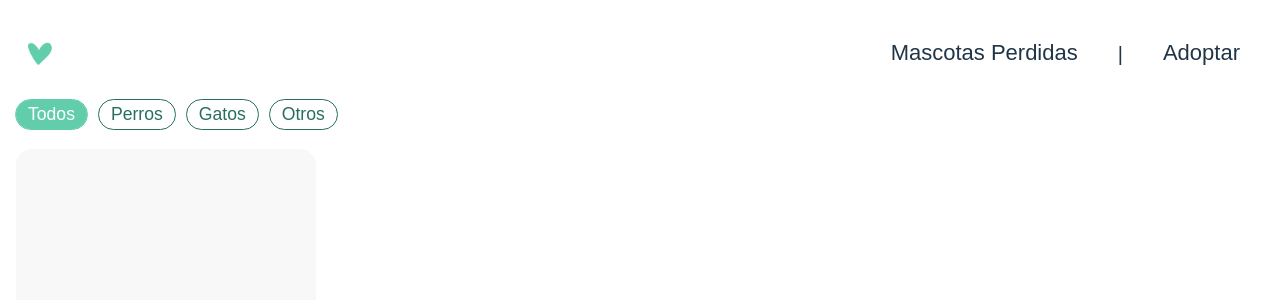
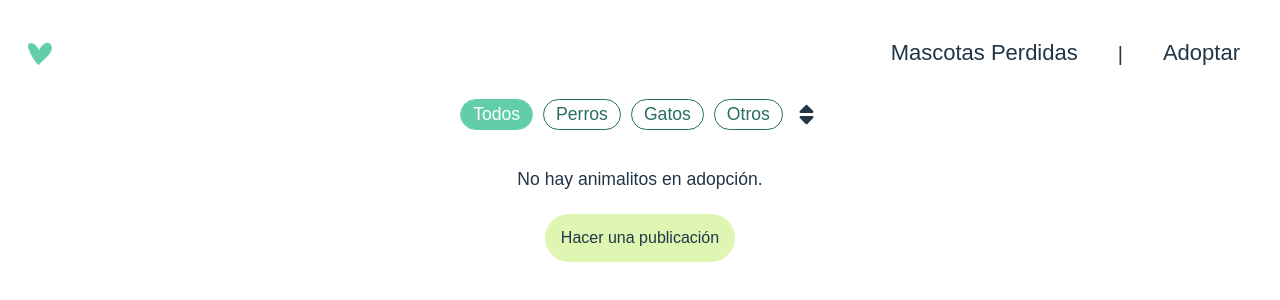
Before and after one commit to juliben/AdoptaPanama, a React (Vite) app: page /listings in a window 1280 px wide. Shown: the top 300 px of the page. Built offline with nearby package versions, Linux system fonts and the light colour scheme; no server answers; a web font is replaced by a local one.

Commit message:
Added features

```diff
--- a/package.json
+++ b/package.json
@@ -12,6 +12,7 @@
   "dependencies": {
     "@supabase/supabase-js": "^2.49.4",
     "@tailwindcss/vite": "^4.0.17",
+    "axios": "^1.8.4",
     "dotenv": "^16.4.7",
     "formik": "^2.4.6",
     "motion": "^12.6.3",
--- a/src/App.tsx
+++ b/src/App.tsx
@@ -11,6 +11,7 @@ import {
 } from "./pages";
 import { BrowserRouter as Router, Routes, Route } from "react-router-dom";
 import { AuthProvider } from "./contexts/AuthContext";
+import { PetDetails } from "./pages/PetDetails";
 
 function App() {
   return (
@@ -26,6 +27,7 @@ function App() {
           <Route path="/reports" element={<Reports />} />
           <Route path="/create-report" element={<CreateReport />} />
           <Route path="/contact" element={<Contact />} />
+          <Route path="/pet-details:id" element={<PetDetails />} />
         </Routes>
       </Router>
     </AuthProvider>
--- /dev/null
+++ b/src/components/CategoryRow.tsx
@@ -0,0 +1,49 @@
+import { FaSort } from "react-icons/fa";
+
+type Props = {
+  setSelectedCategory: (category: string) => void;
+  isSelected: (category: string) => boolean;
+  setSortMenuVisible: (visible: boolean) => void;
+  sortMenuVisible: boolean;
+};
+
+export const CategoryRow = ({
+  setSelectedCategory,
+  isSelected,
+  setSortMenuVisible,
+  sortMenuVisible,
+}: Props) => {
+  return (
+    <div className="flex flex-row mx-4 my-5 justify-center items-center">
+      <p
+        onClick={() => setSelectedCategory("Todos")}
+        className={isSelected("Todos") ? "category-selected" : "category"}
+      >
+        Todos
+      </p>
+      <p
+        onClick={() => setSelectedCategory("Perros")}
+        className={isSelected("Perros") ? "category-selected" : "category"}
+      >
+        Perros
+      </p>
+      <p
+        onClick={() => setSelectedCategory("Gatos")}
+        className={isSelected("Gatos") ? "category-selected" : "category"}
+      >
+        Gatos
+      </p>
+      <p
+        onClick={() => setSelectedCategory("Otros")}
+        className={isSelected("Otros") ? "category-selected" : "category"}
+      >
+        Otros
+      </p>
+      <FaSort
+        size={25}
+        onClick={() => setSortMenuVisible(!sortMenuVisible)}
+        className="hover:cursor-pointer"
+      />
+    </div>
+  );
+};
--- /dev/null
+++ b/src/components/ListingsComponent.tsx
@@ -0,0 +1,9 @@
+import { PetContainer } from "./PetContainer";
+
+export const ListingsComponent = () => {
+  return (
+    <div className="grid grid-cols-2 sm:grid-cols-3 md:grid-cols-4 gap-4 mx-4">
+      <PetContainer />
+    </div>
+  );
+};
--- /dev/null
+++ b/src/components/PetContainer.tsx
@@ -0,0 +1,25 @@
+import { useNavigate } from "react-router-dom";
+import { Pet } from "../../types";
+
+type Props = {
+  pet: Pet;
+};
+
+export const PetContainer = ({ pet }: Props) => {
+  const navigate = useNavigate();
+
+  const handleNavigate = () => {
+    navigate(`/pet-details/1`);
+  };
+  return (
+    <div
+      className="relative h-[250px] rounded-2xl overflow-hidden"
+      onClick={handleNavigate}
+    >
+      <img src="/gatito.png" alt="" className="bg-light-gray object-cover" />
+      <div className="absolute bottom-2 left-1/2 -translate-x-1/2 min-w-2/3 max-w-[90%] truncate text-center bg-accent-light rounded-full px-3 py-1 text-lg">
+        Gatito, 2
+      </div>
+    </div>
+  );
+};
--- /dev/null
+++ b/src/components/SortMenu.tsx
@@ -0,0 +1,21 @@
+import { AnimatePresence, motion } from "motion/react";
+
+export function SortMenu({}) {
+  return (
+    <AnimatePresence>
+      <motion.div
+        initial={{ opacity: 0 }}
+        animate={{ opacity: 1 }}
+        exit={{ opacity: 0 }}
+        transition={{ duration: 0.3, ease: "easeOut" }}
+        className="absolute top-26 right-5 bg-accent-light shadow rounded p-4"
+      >
+        <p className="underline">Ordenar por:</p>
+        <p className="menu-option mt-5">Más antiguo</p>
+        <p className="menu-option mt-5">Más reciente</p>
+        <p className="menu-option mt-5 ">Mayor edad</p>
+        <p className="menu-option mt-5 ">Menor edad</p>
+      </motion.div>
+    </AnimatePresence>
+  );
+}
--- a/src/components/index.ts
+++ b/src/components/index.ts
@@ -10,3 +10,4 @@ export * from "./DrawerMenu";
 export * from "./PinkDiv";
 export * from "./HamburgerMenu";
 export * from "./TopRow";
+export * from "./CategoryRow";
--- a/src/index.css
+++ b/src/index.css
@@ -107,10 +107,10 @@ p {
     @apply bg-light-gray absolute h-[10%] w-[20%] top-[30%]  right-[26%] sm:top-[32%] md:top-[35%] -rotate-25 sm:-rotate-30 rounded-full z-1 lg:hidden;
   }
   .category {
-    @apply mr-3 text-dark-primary outline outline-dark-primary rounded-full px-3 py-1;
+    @apply mr-3 text-dark-primary outline outline-dark-primary rounded-full px-3 py-1 hover:cursor-pointer;
   }
   .category-selected {
-    @apply mr-3 text-white bg-primary outline outline-primary rounded-full px-3 py-1;
+    @apply mr-3 text-white bg-primary outline outline-primary rounded-full px-3 py-1 hover:cursor-pointer;
   }
 }
 
--- a/src/pages/Listings.tsx
+++ b/src/pages/Listings.tsx
@@ -1,45 +1,52 @@
-import { useState, useEffect } from "react";
-import { TopRow } from "../components";
+import { SortMenu } from "./../components/SortMenu";
+import { ListingsComponent } from "./../components/ListingsComponent";
+import { useState, useEffect, useContext } from "react";
+import { TopRow, CategoryRow } from "../components";
+import { useNavigate } from "react-router-dom";
+import { AuthContext } from "../contexts/AuthContext";
 
 export const Listings = () => {
+  const [animals, setAnimals] = useState<any[]>([]);
   const [selectedCategory, setSelectedCategory] = useState("Todos");
+  const [sortMenuVisible, setSortMenuVisible] = useState(false);
+  const navigate = useNavigate();
+  const user = useContext(AuthContext);
 
   const isSelected = (category: string) => {
     return selectedCategory === category;
   };
 
+  const handleNavigate = () => {
+    if (user) {
+      navigate("/create-listing");
+    } else {
+      navigate("/register");
+    }
+  };
+
   return (
     <>
       <TopRow />
-      <div className="flex flex-row mx-4 my-5">
-        <p
-          onClick={() => setSelectedCategory("Todos")}
-          className={isSelected("Todos") ? "category-selected" : "category"}
-        >
-          Todos
-        </p>
-        <p
-          onClick={() => setSelectedCategory("Perros")}
-          className={isSelected("Perros") ? "category-selected" : "category"}
-        >
-          Perros
-        </p>
-        <p
-          onClick={() => setSelectedCategory("Gatos")}
-          className={isSelected("Gatos") ? "category-selected" : "category"}
-        >
-          Gatos
-        </p>
-        <p
-          onClick={() => setSelectedCategory("Otros")}
-          className={isSelected("Otros") ? "category-selected" : "category"}
-        >
-          Otros
-        </p>
-      </div>
-      <div className="grid grid-cols-2 sm:grid-cols-3 md:grid-cols-4 gap-4 mx-4">
-        <div className="bg-light-gray h-[250px] rounded-2xl"></div>
-      </div>
+      <CategoryRow
+        setSelectedCategory={setSelectedCategory}
+        isSelected={isSelected}
+        setSortMenuVisible={setSortMenuVisible}
+        sortMenuVisible={sortMenuVisible}
+      />
+      {sortMenuVisible && <SortMenu />}
+      {animals.length > 0 ? (
+        <ListingsComponent />
+      ) : (
+        <div className="flex-center mt-10 flex-col">
+          <p>No hay animalitos en adopción.</p>
+          <button
+            className="bg-accent-light font-primary-semibold py-3 px-4 rounded-full mt-6"
+            onClick={handleNavigate}
+          >
+            Hacer una publicación
+          </button>
+        </div>
+      )}
     </>
   );
 };
--- /dev/null
+++ b/src/pages/PetDetails.tsx
@@ -0,0 +1,10 @@
+import { TopRow } from "../components";
+
+export const PetDetails = () => {
+  return (
+    <div>
+      <TopRow />
+      PetDetails
+    </div>
+  );
+};
```
Also changed, not shown: 1 other file (tests, documents, lock files or other folders).
